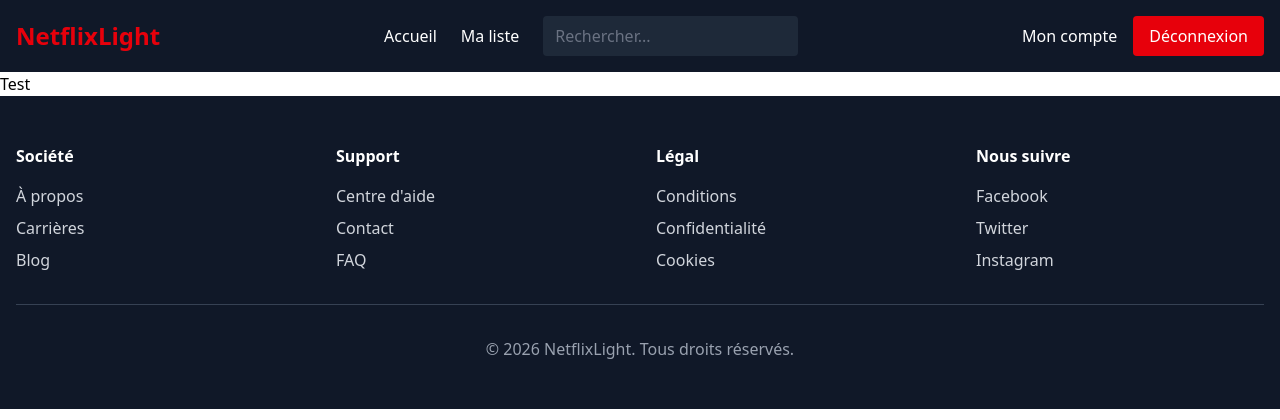
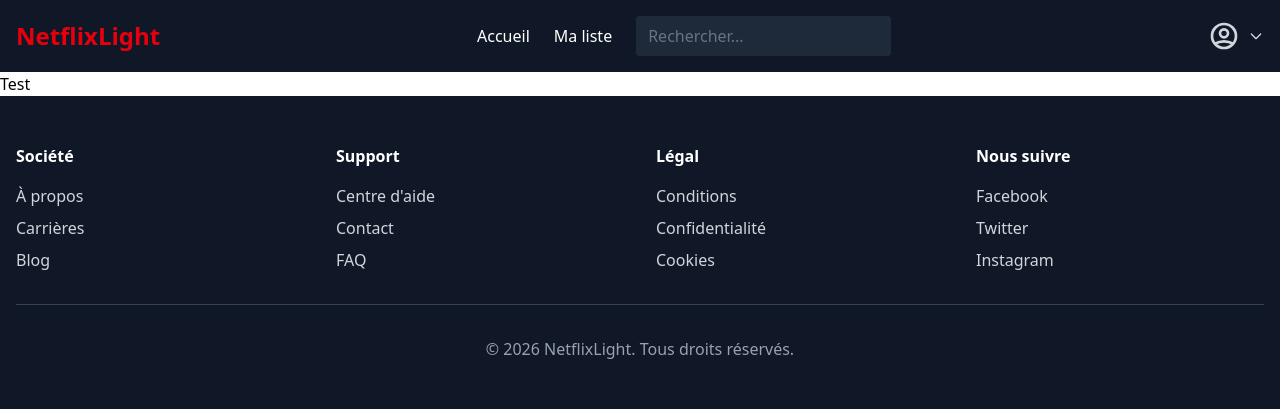
Before and after one commit to nathlme/NetflixLight, a Node server app: page / in a window 1280 px wide. Shown: the top 420 px of the page. Run offline with Node 20, Linux system fonts and the light colour scheme; some libraries are stand-ins or nearby versions.

Commit message:
feat(layout): ajouter un menu déroulant pour le profil utilisateur

```diff
--- a/static/templates/layout.hbs
+++ b/static/templates/layout.hbs
@@ -17,10 +17,21 @@
                     <a href="#" class="hover:text-gray-300 transition">Ma liste</a>
                     <input type="text" placeholder="Rechercher..." class="bg-gray-800 text-white px-3 py-2 rounded placeholder-gray-500 focus:outline-none focus:ring-2 focus:ring-red-600">
                 </div>
+                <div class="hidden md:flex items-center gap-4 relative">
+                    <button id="profileMenuBtn" class="flex items-center gap-2 text-gray-300 hover:text-white transition focus:outline-none" onclick="toggleProfileMenu()">
+                        <svg class="w-8 h-8" fill="none" stroke="currentColor" viewBox="0 0 24 24">
+                            <path stroke-linecap="round" stroke-linejoin="round" stroke-width="2" d="M5.121 17.804A13.937 13.937 0 0112 16c2.5 0 4.846.655 6.879 1.804M15 10a3 3 0 11-6 0 3 3 0 016 0zm6 2a9 9 0 11-18 0 9 9 0 0118 0z"></path>
+                        </svg>
+                        <svg class="w-4 h-4" fill="none" stroke="currentColor" viewBox="0 0 24 24">
+                            <path stroke-linecap="round" stroke-linejoin="round" stroke-width="2" d="M19 9l-7 7-7-7"></path>
+                        </svg>
+                    </button>
 
-                <div class="hidden md:flex items-center gap-4">
-                    <a href="#" class="hover:text-gray-300 transition">Mon compte</a>
-                    <button class="bg-red-600 hover:bg-red-700 px-4 py-2 rounded transition">Déconnexion</button>
+                    <div id="profileDropdown" class="hidden absolute right-0 top-10 mt-2 w-48 bg-gray-800 rounded-md shadow-lg py-1 z-50 border border-gray-700">
+                        <a href="#" class="block px-4 py-2 text-sm text-gray-300 hover:bg-gray-700 hover:text-white transition">Mon compte</a>
+                        <hr class="border-gray-700 my-1">
+                        <button class="w-full text-left block px-4 py-2 text-sm text-red-500 hover:bg-gray-700 hover:text-red-400 transition">Déconnexion</button>
+                    </div>
                 </div>
 
                 <button class="md:hidden text-white" onclick="toggleMenu()">
@@ -41,6 +52,28 @@
     </header>
 
     {{{HTML}}}
+
+    <script>
+        function toggleMenu() {
+            const menu = document.getElementById('mobileMenu');
+            menu.classList.toggle('hidden');
+        }
+
+        function toggleProfileMenu() {
+            const dropdown = document.getElementById('profileDropdown');
+            dropdown.classList.toggle('hidden');
+        }
+
+        // Fermer le menu déroulant si on clique à l'extérieur
+        window.onclick = function(event) {
+            if (!event.target.closest('#profileMenuBtn') && !event.target.closest('#profileDropdown')) {
+                const dropdown = document.getElementById('profileDropdown');
+                if (dropdown && !dropdown.classList.contains('hidden')) {
+                    dropdown.classList.add('hidden');
+                }
+            }
+        }
+    </script>
 </body>
 <footer class="bg-gray-900 text-gray-300 py-12">
     <div class="max-w-7xl mx-auto px-4">
```
